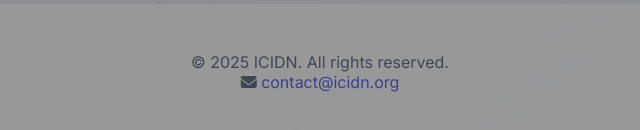
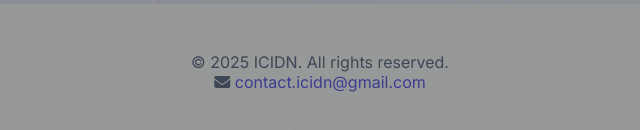
Before and after one commit to ICIDN/website, a plain HTML site: page archive/recordings.html in a window 1280 px wide. Shown: the part 660-790 px from the top of the page, 320-960 px from the left. Drawn offline with nearby package versions, Linux system fonts and the light colour scheme.

Commit message:
Update recordings.html

```diff
--- a/archive/recordings.html
+++ b/archive/recordings.html
@@ -275,7 +275,7 @@
   <footer class="site-footer">
     <div class="inner">
       <p>&copy; 2025 ICIDN. All rights reserved.</p>
-      <p><i class="fas fa-envelope"></i> <a href="mailto:contact@icidn.org">contact@icidn.org</a></p>
+      <p><i class="fas fa-envelope"></i> <a href="mailto:contact.icidn@gmail.com">contact.icidn@gmail.com</a></p>
     </div>
   </footer>
 
```
